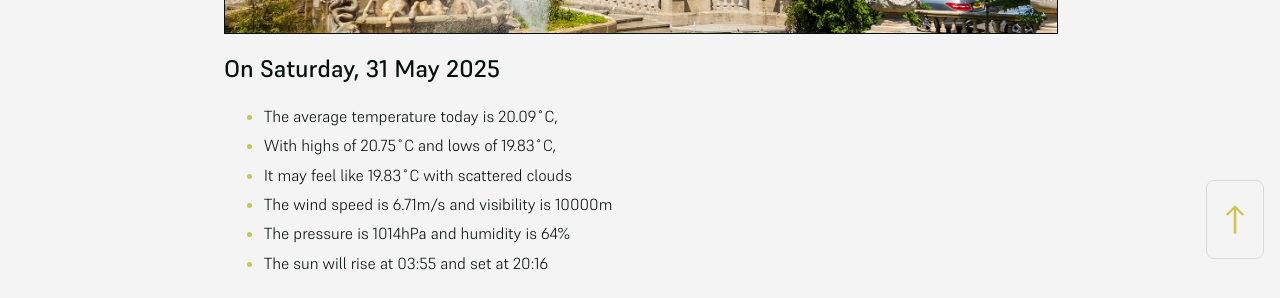
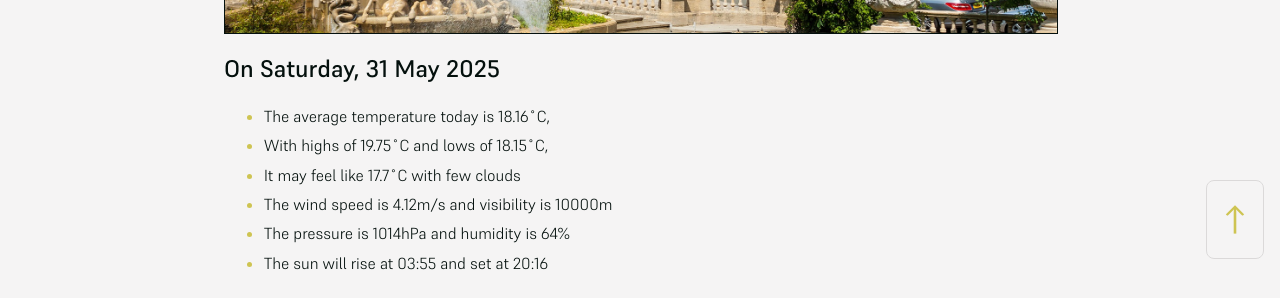
Before and after one commit to mat-0/cheltenham-open-data, a Jekyll site: the page built from index.md, in a window 1280 px wide. Shown: the part 625-923 px from the top of the page. Built offline with Jekyll 4.4.1, drawn with Linux system fonts in a browser that asks for light colours.

Commit message:
Updated 2025-05-31 18:57:49

```diff
--- a/index.md
+++ b/index.md
@@ -10,10 +10,10 @@ seo: Menu
 <!-- weather_marker starts -->
 ## On Saturday, 31 May 2025
 
-- The average temperature today is 20.09˚C,
-- With highs of 20.75˚C and lows of 19.83˚C,
-- It may feel like 19.83˚C with scattered clouds
-- The wind speed is 6.71m/s and visibility is 10000m
+- The average temperature today is 18.16˚C,
+- With highs of 19.75˚C and lows of 18.15˚C,
+- It may feel like 17.7˚C with few clouds
+- The wind speed is 4.12m/s and visibility is 10000m
 - The pressure is 1014hPa and humidity is 64%
 - The sun will rise at 03:55 and set at 20:16
 
```
Also changed, not shown: _data/flood.json (+5 -27 lines), _pages/fix-my-street.md (+2 -2 lines), _pages/news.md (+4 -4 lines).
